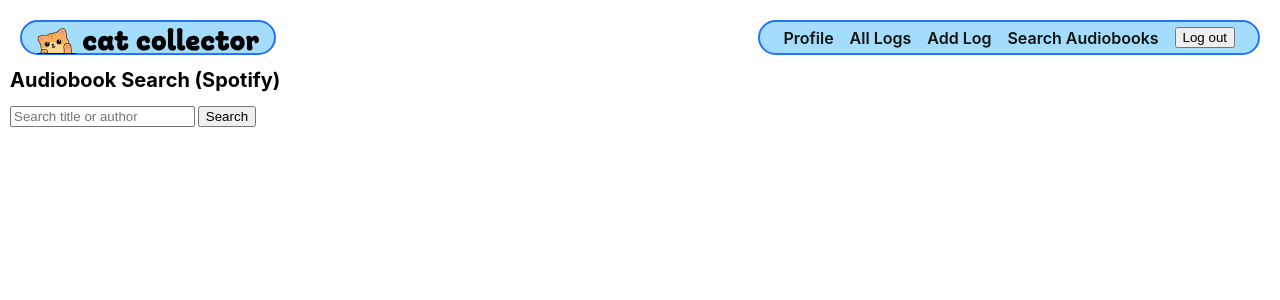
After one commit to shainagtherapy/LitLog, a Django app: page /audiobooks/search/ in a window 1280 px wide. The commit adds this page. Shown: the top 300 px of the page. Run offline with Django 5.2, Linux system fonts and the light colour scheme; the visitor is signed in with stand-in values (Sample User, id 1).

Commit message:
SPOTIFY API INTEGRATION SEARCH SUCCESS!

```diff
--- a/litlog/settings.py
+++ b/litlog/settings.py
@@ -11,13 +11,18 @@ https://docs.djangoproject.com/en/5.2/ref/settings/
 """
 
 from pathlib import Path
+import os
 
 
 
 # Build paths inside the project like this: BASE_DIR / 'subdir'.
 BASE_DIR = Path(__file__).resolve().parent.parent
 
+from dotenv import load_dotenv
+load_dotenv()
 
+SPOTIFY_CLIENT_ID = os.getenv("SPOTIFY_CLIENT_ID")
+SPOTIFY_CLIENT_SECRET = os.getenv("SPOTIFY_CLIENT_SECRET")
 # Quick-start development settings - unsuitable for production
 # See https://docs.djangoproject.com/en/5.2/howto/deployment/checklist/
 
--- a/main_app/templates/base.html
+++ b/main_app/templates/base.html
@@ -1,5 +1,4 @@
 {% load static %}
-
 
 <!DOCTYPE html>
 <html lang="en">
@@ -7,17 +6,23 @@
     <meta charset="UTF-8" />
     <meta http-equiv="X-UA-Compatible" content="IE=edge" />
     <meta name="viewport" content="width=device-width, initial-scale=1.0" />
-    <link rel="shortcut icon" type="image/png" href="{% static 'images/purplestar.png' %}" />
-    <title>LitLog </title>
+    <link
+      rel="shortcut icon"
+      type="image/png"
+      href="{% static 'images/purplestar.png' %}"
+    />
+    <title>LitLog</title>
     <link rel="stylesheet" href="{% static 'css/base.css' %}" />
-    {% block head %}
-    {% endblock %}
+    {% block head %} {% endblock %}
   </head>
   <body>
     <header>
       <div class="header-logo-container">
         <a href="/">
-          <img src="{% static 'images/header-logo.svg' %}" alt="The Cat Collector Logo" />
+          <img
+            src="{% static 'images/header-logo.svg' %}"
+            alt="The Cat Collector Logo"
+          />
         </a>
       </div>
       <nav>
@@ -26,19 +31,21 @@
           <li><a href="{% url 'profile-detail' %}">Profile</a></li>
           <li><a href="{% url 'log-index' %}">All Logs</a></li>
           <li><a href="{% url 'log-create' %}">Add Log</a></li>
-          <li> <form id="logout-form" method="post" action ="{% url 'logout' %}">
+          <li><a href="{% url 'audiobook-search' %}">Search Audiobooks</a></li>
+          <li>
+            <form id="logout-form" method="post" action="{% url 'logout' %}">
               {% csrf_token %}
-            <button type="submit">Log out</button> </form>
+              <button type="submit">Log out</button>
+            </form>
             {% else %}
+          </li>
+
           <li><a href="{% url 'home' %}">Login</a></li>
           <li><a href="{% url 'signup' %}">Sign Up</a></li>
           {% endif %}
         </ul>
       </nav>
     </header>
-    <main>
-     {% block content %}
-     {% endblock %}
-     </main>
+    <main>{% block content %} {% endblock %}</main>
   </body>
 </html>
--- /dev/null
+++ b/main_app/templates/logs/audiobook_search.html
@@ -0,0 +1,31 @@
+{% extends "base.html" %}
+{% block content %}
+  <h1>Audiobook Search (Spotify)</h1>
+
+  <form method="get" action="{% url 'audiobook-search' %}">
+    <input type="text" name="q" value="{{ q }}" placeholder="Search title or author" required>
+    <button type="submit">Search</button>
+  </form>
+
+  {% if results %}
+    <ul class="card-container">
+      {% for b in results %}
+        <li class="card" style="list-style:none; margin:1rem 0; padding:1rem;">
+          {% if b.image_url %}
+            <img src="{{ b.image_url }}" alt="{{ b.title }}" style="max-width:140px; display:block;">
+          {% endif %}
+          <h3>{{ b.title }}</h3>
+          <p><em>{{ b.author }}</em></p>
+          <form method="post" action="{% url 'audiobook-save' %}">
+            {% csrf_token %}
+            <input type="hidden" name="title" value="{{ b.title }}">
+            <input type="hidden" name="author" value="{{ b.author }}">
+            <button type="submit">Save to My Logs</button>
+          </form>
+        </li>
+      {% endfor %}
+    </ul>
+  {% elif q %}
+    <p>No results found.</p>
+  {% endif %}
+{% endblock %}
--- a/main_app/urls.py
+++ b/main_app/urls.py
@@ -13,4 +13,8 @@ urlpatterns = [
     path('accounts/signup/', views.signup, name='signup'),
     path('profile/', views.profile_detail, name='profile-detail'),
     path('profile/edit/', views.profile_edit, name='profile-edit'),
+
+    # Spotify API:
+    path('audiobooks/search/', views.audiobook_search, name='audiobook-search'),
+    path('audiobooks/save/', views.audiobook_save, name='audiobook-save'),
 ]
--- a/main_app/views.py
+++ b/main_app/views.py
@@ -1,3 +1,6 @@
+# API coding:
+import os, time, base64, requests
+
 from django.shortcuts import render, redirect, get_object_or_404
 from django.views.generic.edit import CreateView, UpdateView, DeleteView
 from django.views.generic import ListView, DetailView
@@ -12,6 +15,8 @@ from django.contrib.auth.forms import UserCreationForm
 from django.contrib.auth import get_user_model
 from django.contrib.auth.decorators import login_required
 from django.contrib.auth.mixins import LoginRequiredMixin
+from django.contrib import messages
+
 
 User = get_user_model()
 
@@ -26,8 +31,134 @@ def log_index(request):
 
 @login_required
 def log_detail(request, log_id):
-    log = Log.objects.get(id=log_id) #safety alternate:    log = get_object_or_404(Log, id=log_id, user=request.user)
+    log = get_object_or_404(Log, id=log_id, user=request.user)
     return render(request, 'logs/detail.html', {'log': log})
+
+# ********** SPOTIFY API INSTRUCTIONS ********** q = query   |   r = request/req
+
+_TOKEN_CACHE = {"access_token": None, "expires_at": 0}
+
+def _get_spotify_token():
+    # Client Credentials flow (no user scopes needed for catalog metadata).
+    if _TOKEN_CACHE["access_token"] and _TOKEN_CACHE["expires_at"] > time.time() + 60:
+        return _TOKEN_CACHE["access_token"]
+
+    client_id = os.environ.get("SPOTIFY_CLIENT_ID")
+    client_secret = os.environ.get("SPOTIFY_CLIENT_SECRET")
+    if not client_id or not client_secret:
+        raise RuntimeError("Set SPOTIFY_CLIENT_ID and SPOTIFY_CLIENT_SECRET in your environment.")
+
+    token_url = "https://accounts.spotify.com/api/token"
+    creds_b64 = base64.b64encode(f"{client_id}:{client_secret}".encode()).decode()
+    headers = {"Authorization": f"Basic {creds_b64}"}
+    data = {"grant_type": "client_credentials"}
+
+    resp = requests.post(token_url, headers=headers, data=data, timeout=10)
+
+    try:
+        payload = resp.json()
+    except ValueError:
+        payload = {"error": f"Non-JSON token response (status {resp.status_code})"}
+
+    if resp.status_code != 200:
+        raise RuntimeError(f"Spotify token error {resp.status_code}: {payload}")
+
+    token = payload.get("access_token")
+    if not token:
+        raise RuntimeError(f"Token response missing access_token: {payload}")
+
+    _TOKEN_CACHE["access_token"] = token
+    _TOKEN_CACHE["expires_at"] = time.time() + int(payload.get("expires_in", 3600))
+    return token
+
+def _spotify_search_audiobooks(q, market="US", limit=10):
+    # Return list of dicts: title, author, image_url from Spotify Search (type=audiobook).
+    token = _get_spotify_token()
+    url = "https://api.spotify.com/v1/search"
+    headers = {"Authorization": f"Bearer {token}"}
+    params = {"q": q, "type": "audiobook", "market": market, "limit": limit}
+
+    r = requests.get(url, headers=headers, params=params, timeout=10)
+    r.raise_for_status()
+    data = r.json()
+    items = (data.get("audiobooks") or {}).get("items", [])
+    results = []
+    for it in items:
+        title = it.get("name")
+        authors = ", ".join(a.get("name") for a in it.get("authors", []))
+        images = it.get("images") or []
+        image_url = images[0]["url"] if images else None
+        results.append({"title": title, "author": authors, "image_url": image_url})
+    return results
+
+
+    # if q:
+    #     try:
+    #         token = _get_spotify_token()
+    #         resp = requests.get(
+    #             "https://api.spotify.com/v1/search",
+    #             headers={"Authorization": f"Bearer {token}"},
+    #             params={"q": q, "type": "audiobook", "market": "US", "limit": 12},
+    #             timeout=10,
+    #         )
+    #         data = resp.json()  # Spotify always returns JSON on this endpoint
+
+    #         if resp.status_code != 200:
+    #             # Surface Spotify’s message in your template
+    #             error_message = data.get("error", {}).get("message", "Unexpected error from Spotify.")
+    #         else:
+    #             items = (data.get("audiobooks") or {}).get("items", [])
+    #             for b in items:
+    #                 results.append({
+    #                     "id": b.get("id"),
+    #                     "title": b.get("name"),
+    #                     # authors is a list of {name: "..."}
+    #                     "author": ", ".join([a.get("name") for a in b.get("authors", [])]) or b.get("publisher", ""),
+    #                     "image": (b.get("images") or [{}])[0].get("url"),
+    #                     "external_url": (b.get("external_urls") or {}).get("spotify"),
+    #                     "uri": b.get("uri"),
+    #                 })
+    #     except Exception as e:
+    #         error_message = str(e)
+
+    # return render(request, "audiobook-search", {
+    #     "query": q,
+    #     "results": results,
+    #     "error_message": error_message,
+    # })
+
+# ********************* Spotify Views for Audiobook Search & Saving ********************
+@login_required
+def audiobook_search(request):
+    q = request.GET.get("q", "").strip()
+    results = _spotify_search_audiobooks(q) if q else []
+    return render(request, "logs/audiobook_search.html", {"q": q, "results": results})
+
+
+@login_required
+def audiobook_save(request):
+    if request.method != "POST":
+        return redirect("audiobook-search")
+    title = request.POST.get("title", "").strip()
+    author = request.POST.get("author", "").strip()
+    # NOTE: Your Log.cover is an ImageField; storing a remote URL there needs a download.
+    # For now we’ll ignore cover, and you can add a URL field later (see note below).
+    if not title:
+        messages.error(request, "Missing title.")
+        return redirect("audiobook-search")
+    Log.objects.create(
+        user=request.user,
+        title=title,
+        author=author,
+        type="audiobook",
+        status="currently reading",
+        notes="Imported from Spotify search",
+    )
+    messages.success(request, f"Saved “{title}”.")
+    return redirect("log-index")
+
+
+
 
 #----- PROFILE VIEWS -----
 @login_required
@@ -41,6 +172,7 @@ def profile_edit(request):
         form = ProfileForm(request.POST, instance=profile)
         if form.is_valid():
             form.save()
+            messages.success(request, "Profile updted!")
             return redirect('profile-detail')
     else:
         form = ProfileForm(instance=profile)
@@ -86,3 +218,25 @@ def signup(request):
     form = UserCreationForm()
     context = {'form': form, 'error_message': error_message}
     return render(request, 'signup.html', context)
+
+
+
+# API start from DEV website
+# @login_required
+# def get_entries(request):
+#     all_entries = {}
+#     if 'name' in request.GET:
+#         name = request.GET['name']
+#         url = 'https://api.spotify.com/v1/audiobooks/7iHfbu1YPACw6oZPAFJtqe' % nameresponse = requests.get(url)
+#         data = response.json()
+#         entries = data['entries']
+
+#         for i in entries:
+#             entry_data = Entry(
+#                 cover = i['strCover'],
+#                 title = i['strTitle'],
+#                 author = i['strAuthor']
+#             )
+#             entry_data.save()
+#             all_logs = Entry.objects.all().order_by('-id')
+#     return render (request, 'logs/index.html', { "all_entries": all_entries })
```
Also changed, not shown: main_app/models.py (+6 -3 lines), main_app/migrations/0007_rename_title_log_name_remove_log_cover_log_cover_url.py (added). Lines whose indentation alone changed are shown as unchanged.
